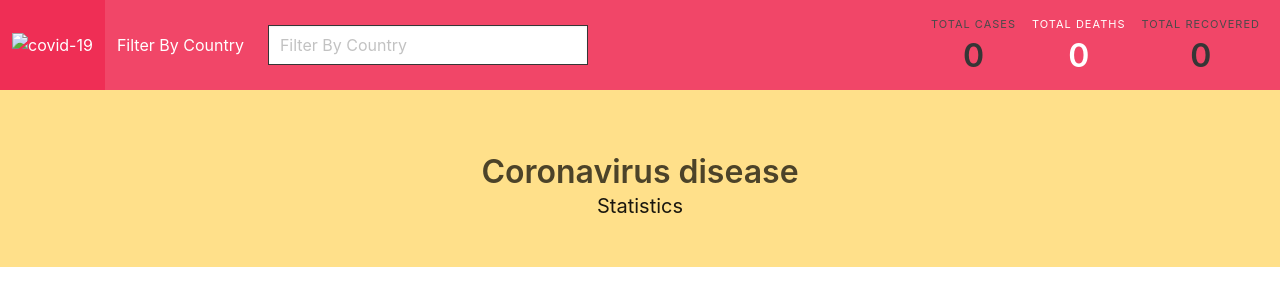
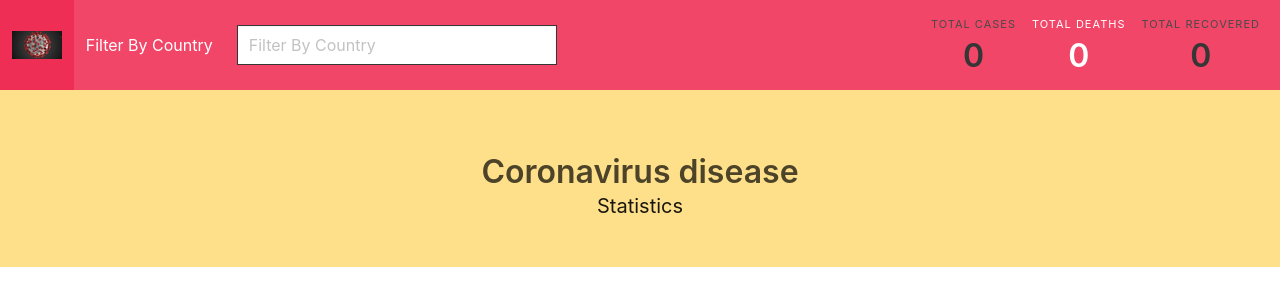
Before and after one commit to mahmudurrahman-1/covidreportbycountry, a plain HTML site: page index.html in a window 1280 px wide. Drawn offline with nearby package versions, Linux system fonts and the light colour scheme; no server answers.

Commit message:
Update index.html

```diff
--- a/index.html
+++ b/index.html
@@ -22,7 +22,7 @@
     >
       <div class="navbar-brand">
         <a class="navbar-item" href="/">
-          <img class="logo" src="logo.png" alt="covid-19" />
+          <img class="logo" src="logo.jpg" alt="covid-19" />
         </a>
       </div>
 
```
